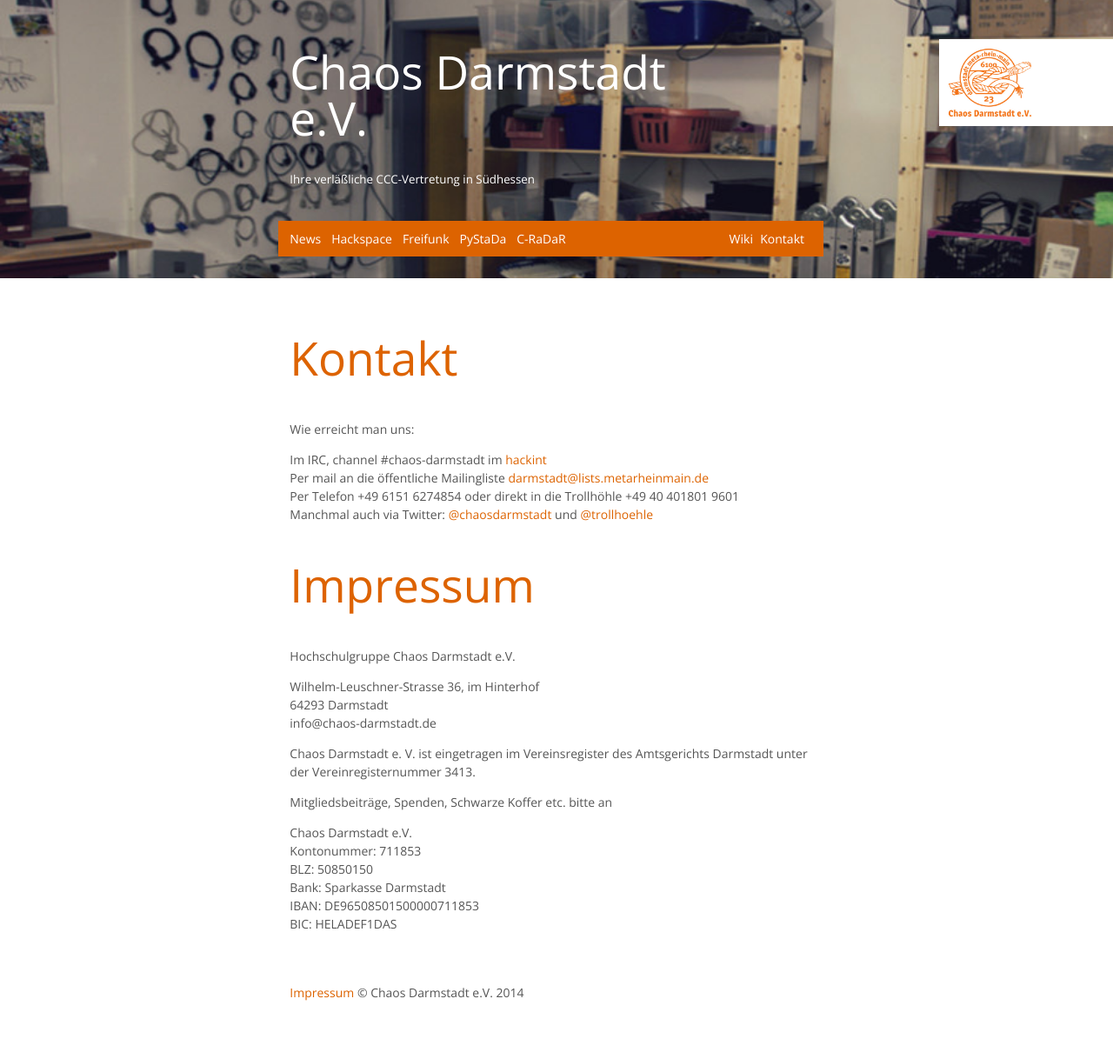
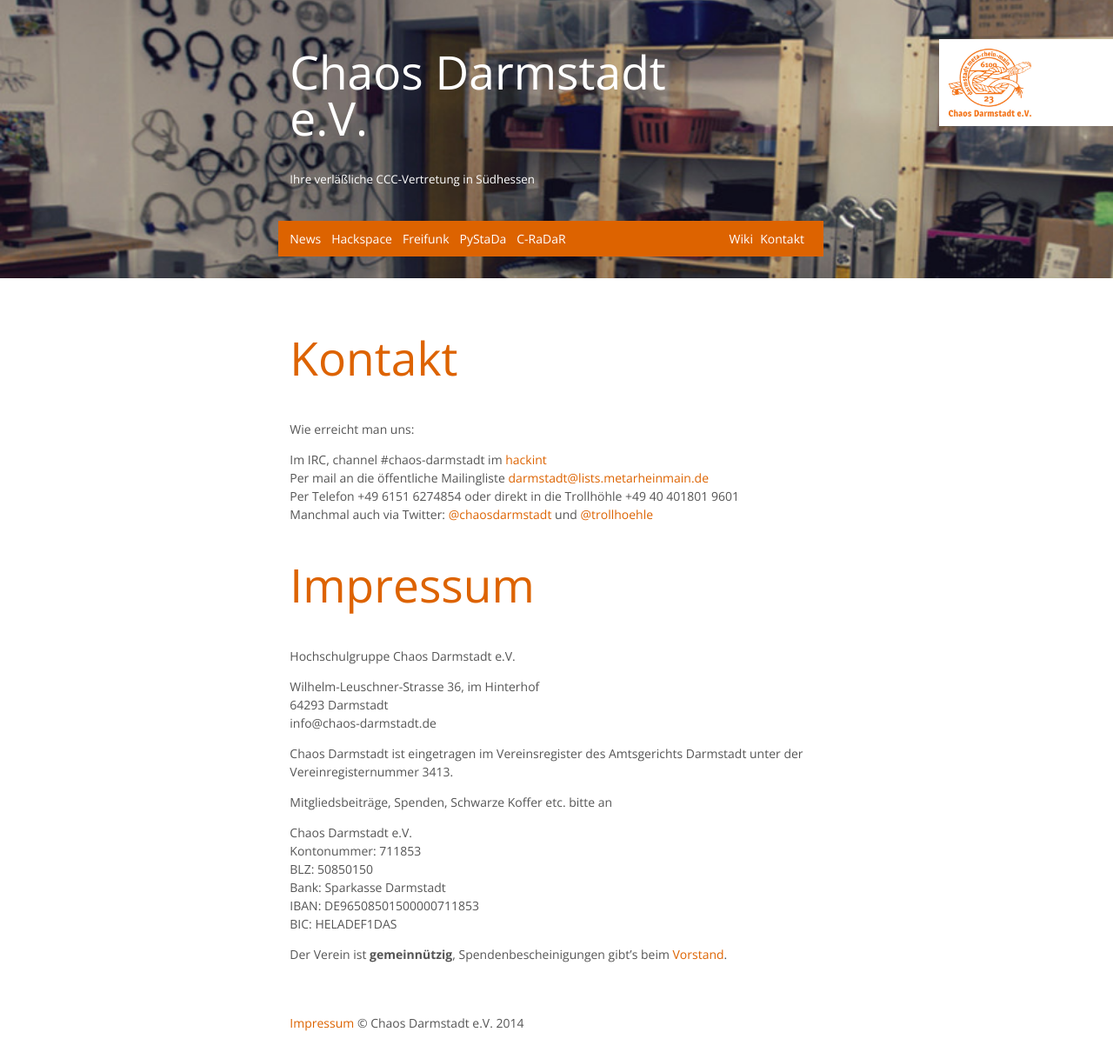
Before and after one commit to ChaosDarmstadt/chaos-darmstadt.de, a Jekyll site: the page built from imprint.md, in a window 1280 px wide. Shown: the whole page at 87% size. Built offline with Jekyll 4.4.1, drawn with Linux system fonts in a browser that asks for light colours; before the commit the page ends 1175 px from its top, so only the background shows below that.

Commit message:
small changes to imprint

```diff
--- a/imprint.md
+++ b/imprint.md
@@ -24,7 +24,8 @@
 64293 Darmstadt
 info@chaos-darmstadt.de
 
-Chaos Darmstadt e. V. ist eingetragen im Vereinsregister des Amtsgerichts Darmstadt unter der Vereinregisternummer 3413.
+Chaos Darmstadt ist eingetragen im Vereinsregister des Amtsgerichts Darmstadt
+unter der Vereinregisternummer 3413.
 
 Mitgliedsbeiträge, Spenden, Schwarze Koffer etc. bitte an
 
@@ -34,3 +35,6 @@
 Bank: Sparkasse Darmstadt
 IBAN: DE96508501500000711853
 BIC: HELADEF1DAS
+
+Der Verein ist **gemeinnützig**, Spendenbescheinigungen gibt's beim
+[Vorstand](mailto:vorstand@chaos-darmstadt.de).
```
